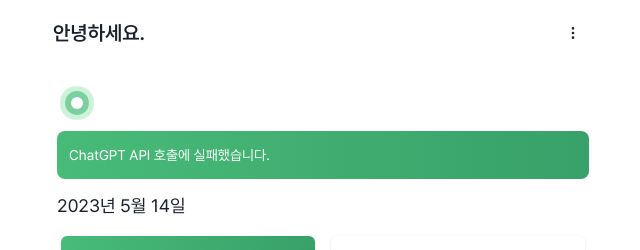
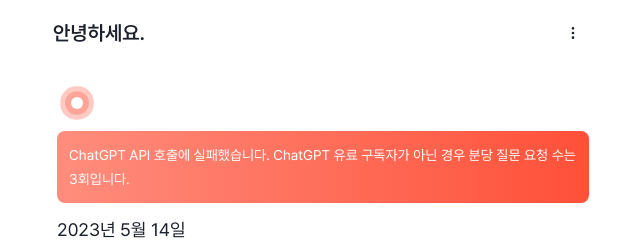
Before and after one commit to radiantbeing/nutt-client, a React (Create React App) app: page / in a window 1280 px wide. Shown: the top 250 px of the page, without its empty margins (317-957 px from the left). Built offline with nearby package versions, Linux system fonts and the light colour scheme; no server answers; sample sign-in values are in the browser's storage.

Commit message:
chore: ChatGPT 요청 실패 액션 변경 * 요청 실패 시 토스트 메세지가 아닌 ChatBot 컴포넌트가 붉게 변함

```diff
--- a/src/components/ChatBot.tsx
+++ b/src/components/ChatBot.tsx
@@ -9,16 +9,21 @@
 import { useEffect, useState } from "react";
 import useChatGPT from "../hooks/useChatGPT";
 
-function ChatAvatar() {
+function ChatAvatar({ isError }: { isError: boolean }) {
+  const GREEN_SCHEME = ["rgba(72, 187, 120, 0.6)", "rgba(154, 230, 180, 0.5)"];
+  const RED_SCHEME = ["rgba(255, 141, 125, 0.6)", "rgba(255, 80, 56, 0.3)"];
+
+  let scheme = isError ? RED_SCHEME : GREEN_SCHEME;
+
   const breathe = keyframes`
       0% {
-        box-shadow: 0 0 0 7px rgba(72, 187, 120, 0.6), 0 0 0 13px rgba(154, 230, 180, 0.5);
+        box-shadow: 0 0 0 7px ${scheme[0]}, 0 0 0 13px ${scheme[1]};
       }
       50% {
-        box-shadow: 0 0 0 5px rgba(72, 187, 120, 0.6), 0 0 0 9px rgba(154, 230, 180, 0.5);
+        box-shadow: 0 0 0 5px ${scheme[0]}, 0 0 0 9px ${scheme[1]};
       }
       100% {
-        box-shadow: 0 0 0 7px rgba(72, 187, 120, 0.6), 0 0 0 13px rgba(154, 230, 180, 0.5);
+        box-shadow: 0 0 0 7px ${scheme[0]}, 0 0 0 13px ${scheme[1]};
       }
      `;
   return (
@@ -35,13 +40,18 @@
 type ChatBoxProps = {
   message: string;
   isLoading: boolean;
+  isError: boolean;
 };
 
 function ChatBox(props: ChatBoxProps) {
   return (
     <Flex
       w="full"
-      bgGradient="linear(to-r, #48BB78, #38A169)"
+      bgGradient={
+        props.isError
+          ? "linear(to-r, #ff8d7d, #ff5038)"
+          : "linear(to-r, #48BB78, #38A169)"
+      }
       borderRadius={8}
       padding={3}
       color="white"
@@ -66,6 +76,7 @@
 };
 
 export default function ChatBot(props: ChatBotProps) {
+  const [isError, setIsError] = useState<boolean>(false);
   const [message, setMessage] = useState<string>(props.message || "");
   const [isLoading, setIsLoading] = useState<boolean>(false);
 
@@ -74,22 +85,25 @@
   useEffect(() => {
     if (props.question) {
       setIsLoading(true);
-      callChatGPT(props.question).then((msg) => {
+      callChatGPT(props.question).then((data) => {
+        const { answer, success } = data;
         setIsLoading(false);
-        setMessage(msg);
+        setMessage(answer);
+        setIsError(!success);
       });
     }
     return function cleanup() {
       setIsLoading(false);
       setMessage("");
+      setIsError(false);
     };
     // eslint-disable-next-line react-hooks/exhaustive-deps
   }, []);
 
   return (
     <VStack w={"full"} alignItems="flex-start">
-      <ChatAvatar />
-      <ChatBox message={message} isLoading={isLoading} />
+      <ChatAvatar isError={isError} />
+      <ChatBox message={message} isLoading={isLoading} isError={isError} />
     </VStack>
   );
 }
--- a/src/hooks/useChatGPT.ts
+++ b/src/hooks/useChatGPT.ts
@@ -50,7 +50,6 @@
     };
 
     try {
-      console.log(config);
       const { data } = await axios(config);
       const responseMsg = data.choices[0].message.content;
       setContext([
@@ -58,22 +57,14 @@
         { role: "user", content: question },
         { role: "assistant", content: responseMsg },
       ]);
-      return responseMsg;
+      return { answer: responseMsg, success: true };
     } catch (error) {
       console.error(error);
-      const id = "chat-gpt-error-toast";
-      if (!toast.isActive(id)) {
-        toast({
-          id,
-          position: "top",
-          title: "ChatGPT API 호출에 실패했습니다.",
-          description: "잠시 후 다시 시도해주세요.",
-          status: "error",
-          duration: 2500,
-          isClosable: true,
-        });
-      }
-      return "ChatGPT API 호출에 실패했습니다.";
+
+      return {
+        answer: `ChatGPT API 호출에 실패했습니다. ChatGPT 유료 구독자가 아닌 경우 분당 질문 요청 수는 3회입니다.`,
+        success: false,
+      };
     }
   };
 
```
